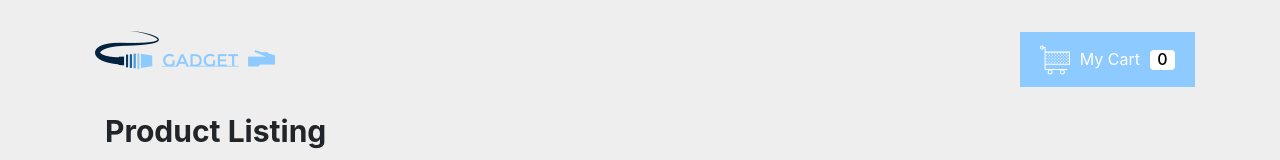
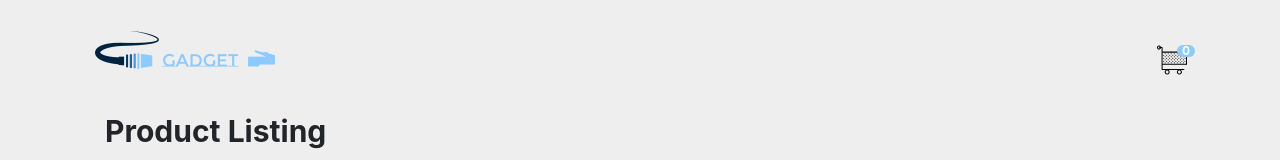
Before and after one commit to Harkindey/Gadget-test, a React (Create React App) app: page / in a window 1280 px wide. Shown: the top 160 px of the page. Built offline with nearby package versions, Linux system fonts and the light colour scheme.

Commit message:
changed the cart in header.

```diff
--- a/src/components/cart.js
+++ b/src/components/cart.js
@@ -91,7 +91,8 @@ export const Cart = ({
 			</Modal.Body>
 			<Modal.Footer className="customModal__Footer">
 				<div className="Cart__Subtotal">
-					<p>SubTotal</p> <p>&#8358; {subtotal}</p>
+					<p>SubTotal</p>{' '}
+					<p>&#8358; {subtotal.toLocaleString('en')}</p>
 				</div>
 				<Button onClick={() => {}}>Checkout</Button>
 			</Modal.Footer>
--- a/src/components/header.js
+++ b/src/components/header.js
@@ -11,11 +11,11 @@ export const Header = ({ handleShow, cartinglist }) => {
 					<img src={Logo} alt="Debra Grace" />
 				</Col>
 				<Col>
-					<div className="cartButton" onClick={handleShow}>
-						<div className="cartButton__box">
-							<Cart width={30} fill="#fff" /> <p>My Cart</p>
-							<span className="cartButton__number">
-								<h6>{Object.keys(cartinglist).length}</h6>
+					<div className="cartButton">
+						<div onClick={handleShow} style={{ cursor: 'pointer' }}>
+							<Cart width={30} />
+							<span class="badge badge-warning" id="lblCartCount">
+								{Object.keys(cartinglist).length}
 							</span>
 						</div>
 					</div>
--- a/src/scss/main.scss
+++ b/src/scss/main.scss
@@ -22,42 +22,6 @@
     height: 100%;
     justify-content: flex-end;
     align-items: center;
-    cursor: pointer;
-
-
-
-    &__box {
-        background-color: #8DCAFF;
-        display: flex;
-        align-items: center;
-        padding: 0 20px;
-
-        &:hover {
-            background-color: rgb(166, 212, 253);
-        }
-    }
-
-    p {
-        color: #fff;
-        margin-top: 15px;
-        margin-left: 10px
-    }
-
-
-
-    &__number {
-        background-color: #fff;
-        margin-left: 10px;
-        width: 25px;
-        height: 20px;
-        border-radius: 4px;
-        text-align: center;
-
-        h6 {
-            color: #000;
-            margin-bottom: 0
-        }
-    }
 }
 
 .Cart {
@@ -236,3 +200,24 @@
         flex-direction: column;
     }
 }
+
+.badge {
+    padding-left: 9px;
+    padding-right: 9px;
+    -webkit-border-radius: 9px;
+    -moz-border-radius: 9px;
+    border-radius: 9px;
+  }
+
+  .label-warning[href],
+  .badge-warning[href] {
+    background-color: #c67605;
+  }
+  #lblCartCount {
+      font-size: 12px;
+      background: #8DCAFF;
+      color: #fff;
+      padding: 0 5px;
+      vertical-align: top;
+      margin-left: -10px;
+  }
```
